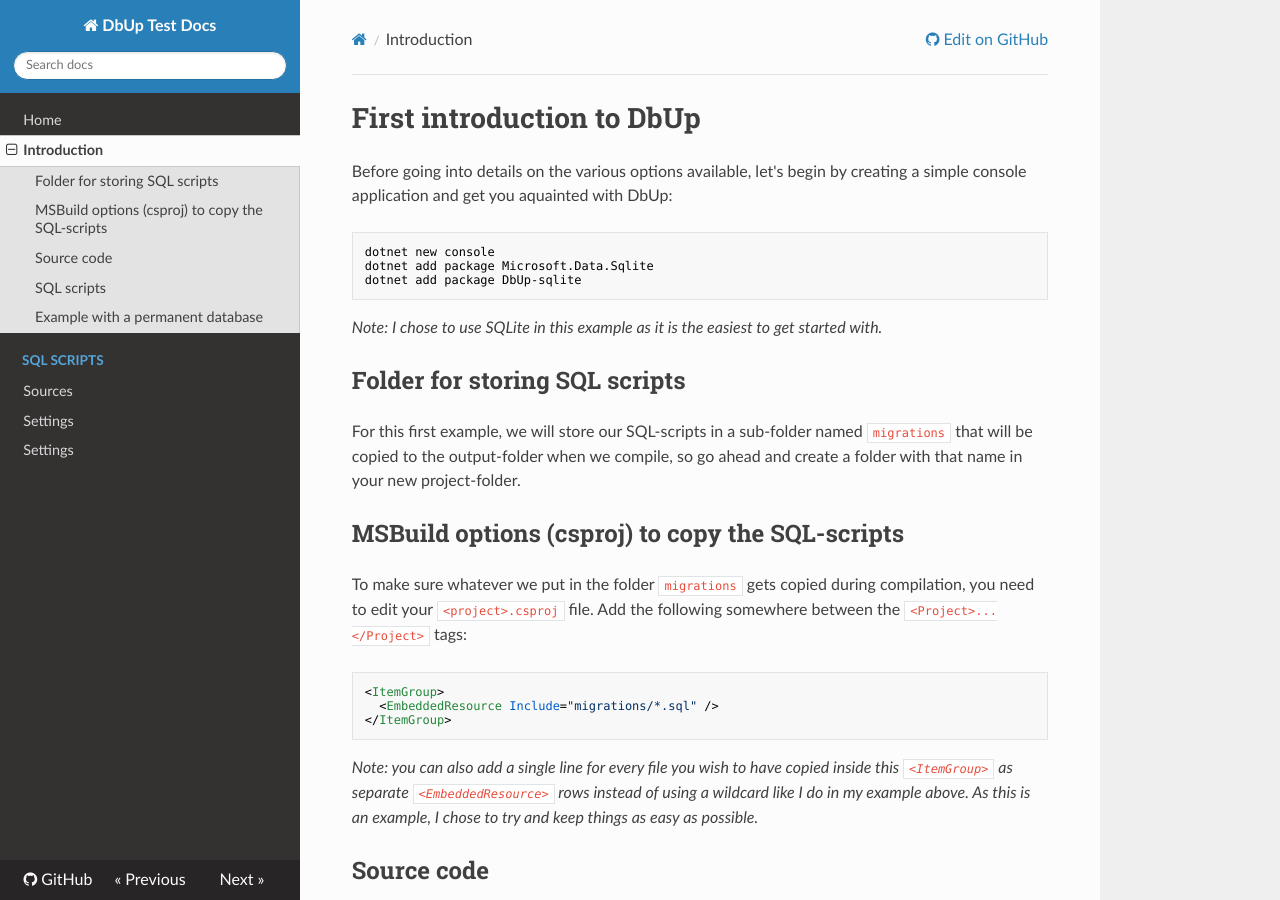
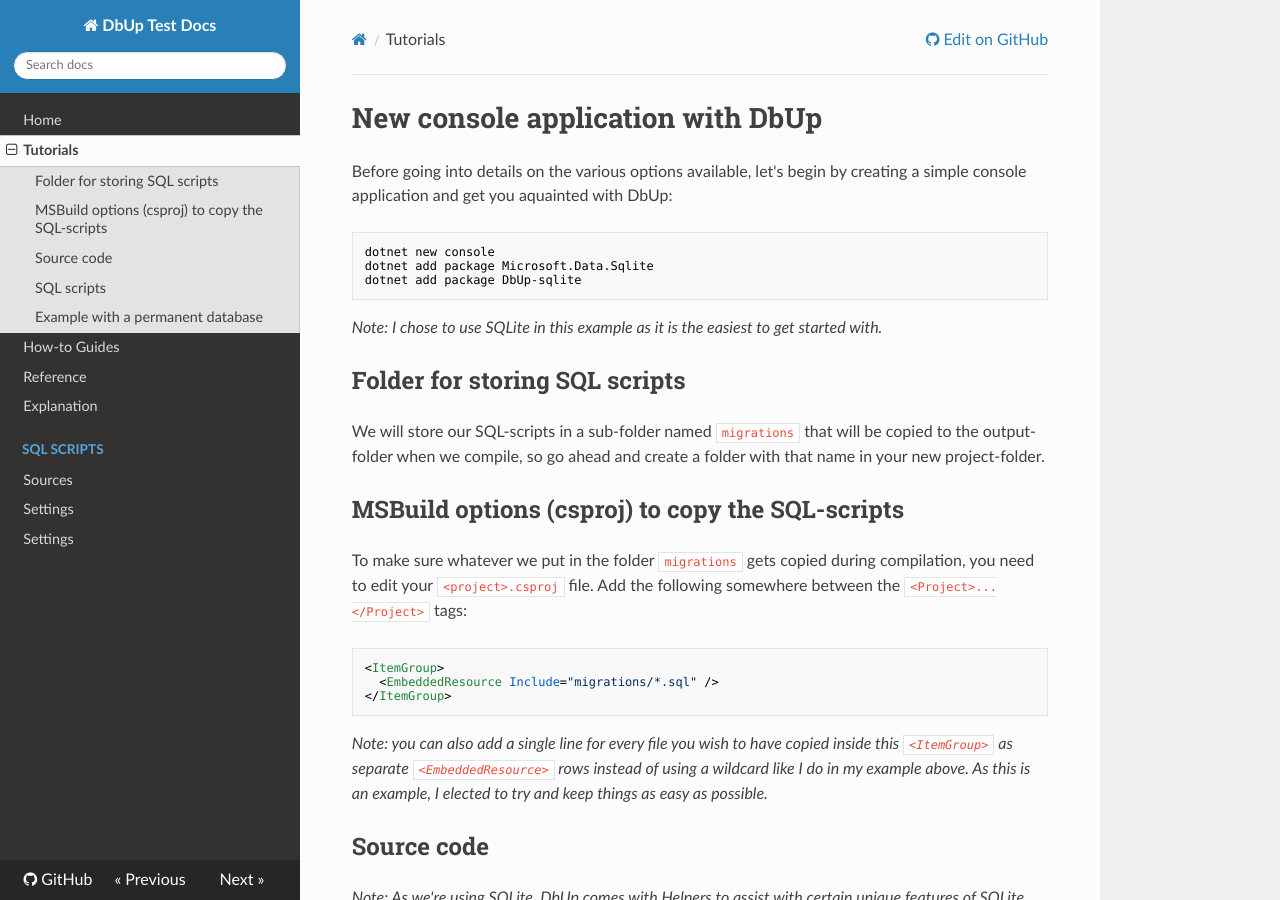
Before and after one commit to flatrick/dbup_test, an MkDocs documentation site: the page built from docs/tutorials.md, in a window 1280 px wide and 900 px high. Built offline with MkDocs 1.6.1, drawn with Linux system fonts in a browser that asks for light colours; nearby versions of some CDN libraries; some of the changed text lies outside the part shown.

Commit message:
continuing working on the new docs

````diff
--- a/docs/introduction.md
+++ b/docs/tutorials.md
@@ -1,4 +1,4 @@
-# First introduction to DbUp
+# New console application with DbUp
 
 Before going into details on the various options available, let's begin by creating a simple console application and get you aquainted with DbUp:
 
@@ -12,7 +12,7 @@ dotnet add package DbUp-sqlite
 
 ## Folder for storing SQL scripts
 
-For this first example, we will store our SQL-scripts in a sub-folder named `migrations` that will be copied to the output-folder when we compile, so go ahead and create a folder with that name in your new project-folder.
+We will store our SQL-scripts in a sub-folder named `migrations` that will be copied to the output-folder when we compile, so go ahead and create a folder with that name in your new project-folder.
 
 ## MSBuild options (csproj) to copy the SQL-scripts
 
@@ -25,7 +25,7 @@ Add the following somewhere between the `<Project>...</Project>` tags:
 </ItemGroup>
 ```
 
-*Note: you can also add a single line for every file you wish to have copied inside this `<ItemGroup>` as separate `<EmbeddedResource>` rows instead of using a wildcard like I do in my example above. As this is an example, I chose to try and keep things as easy as possible.*
+*Note: you can also add a single line for every file you wish to have copied inside this `<ItemGroup>` as separate `<EmbeddedResource>` rows instead of using a wildcard like I do in my example above. As this is an example, I elected to try and keep things as easy as possible.*
 
 ## Source code
 
--- a/mkdocs.yml
+++ b/mkdocs.yml
@@ -3,7 +3,10 @@ theme: readthedocs
 repo_url: https://github.com/flatrick/dbup_test
 nav:
   - "Home": "index.md"
-  - "Introduction": "introduction.md"
+  - "Tutorials": "tutorials.md"
+  - "How-to Guides": "how-to_guides.md"
+  - "Reference": "reference.md"
+  - "Explanation": "explanation.md"
   - "SQL Scripts":
       - "Sources": "script_sources.md"
       - "Settings": "script_settings.md"
````
Also changed, not shown: other parts of docs/tutorials.md (+1 -1 lines), docs/explanation.md (added, +1 -0 lines), docs/how-to_guides.md (added, +1 -0 lines), docs/index.md (+7 -7 lines), docs/reference.md (added, +1 -0 lines).
